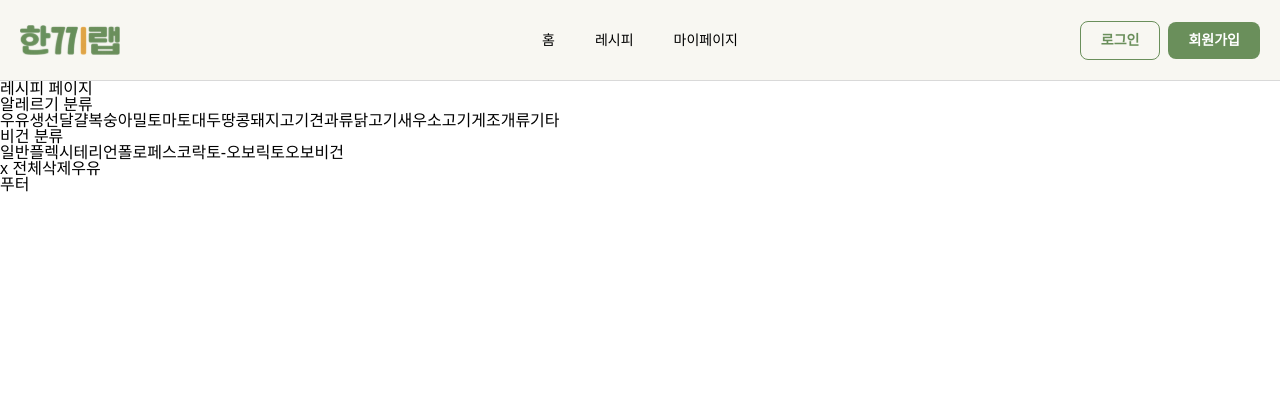
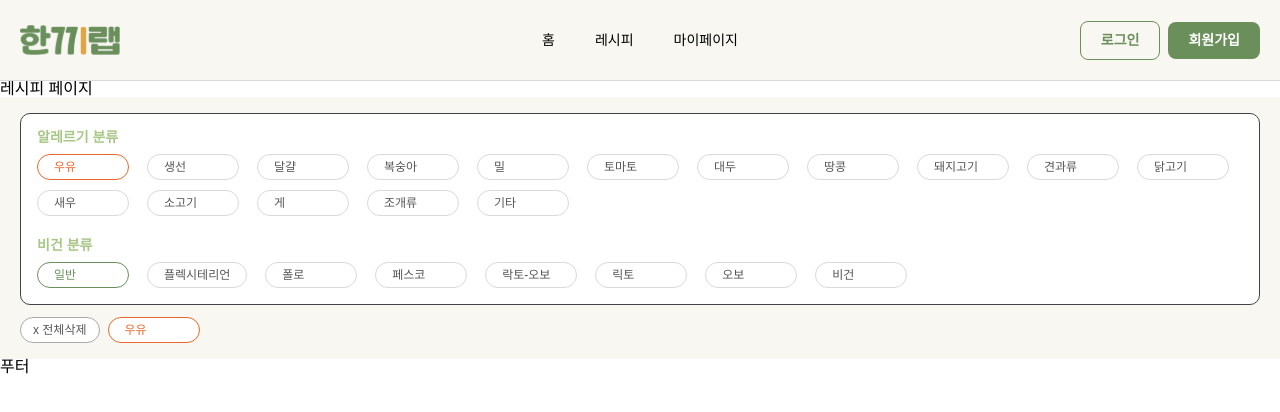
Before and after one commit to casperjwk/EST_FE_13_3nd_project, a React (Vite) app: page /recipes in a window 1280 px wide. Both pictures are taken after a click on the button "우유". Shown: the top 412 px of the page. Built offline with nearby package versions, Linux system fonts and the light colour scheme; a web font is replaced by a local one.

Commit message:
feat: add css

```diff
--- a/src/components/recipe/RecipeFilter.jsx
+++ b/src/components/recipe/RecipeFilter.jsx
@@ -1,4 +1,5 @@
 import { useState } from "react";
+import styles from "./recipeFilter.module.css";
 
 const allergyItems = [
   "우유",
@@ -76,13 +77,13 @@ function FilterPanel(){
   );
 
   return (
-    <div className="filter-panel">
-      <div className="filter-box">
-        <section className="filter-section">
-          <div className="section-title">
+    <div className={styles.filterPanel}>
+      <div className={styles.filterBox}>
+        <section className={styles.filterSection}>
+          <div className={styles.sectionTitle}>
             <span>알레르기 분류</span>
           </div>
-          <div className="chip-list">
+          <div className={styles.chipList}>
             {allergyItems.map((item)=>{
               const state = allergyFilters[item] || "none";
 
@@ -90,7 +91,7 @@ function FilterPanel(){
                 <button
                   key={item}
                   type="button"
-                  className={`chip allergy-chip ${state}`}
+                  className={`${styles.chip} ${styles.allergyChip} ${styles[state]}`}
                   onClick={() => handleAllergyClick(item)}
                 >
                   {item}
@@ -100,19 +101,21 @@ function FilterPanel(){
           </div>
         </section>
 
-        <section className="filter-section">
-          <div className="section-title">
+        <section className={styles.filterSection}>
+          <div className={styles.sectionTitle}>
             <span>비건 분류</span>
           </div>
 
-          <div className="chip-list">
+          <div className={styles.chipList}>
             {veganItems.map((item)=>{
               const selected = veganFilters === item;
               return(
                 <button
                   key={item}
                   type="button"
-                  className={`chip vegan-chip ${selected ? "selected": ""}`}
+                  className={`${styles.chip} ${styles.veganChip} ${
+                    selected ? styles.selected : ""
+                  }`}
                   onClick={()=> handleVeganClick(item)}
                 >
                   {item}
@@ -123,11 +126,11 @@ function FilterPanel(){
         </section>
       </div>
 
-      <div className="selected-filter-list">
+      <div className={styles.selectedFilterList}>
         {selectedAllergies.length > 0 && (
           <button
             type="button"
-            className="reset-chip"
+            className={styles.resetChip}
             onClick={resetAllFilters}
           >
             x 전체삭제
@@ -138,7 +141,7 @@ function FilterPanel(){
         <button
           key={item}
           type="button"
-          className={`selected-chip allergy-selected ${state}`}
+          className={`${styles.chip} ${styles.allergyChip} ${styles[state]}`}
           onClick={() => removeAllergyFilter(item)}
         >
           {item}
--- /dev/null
+++ b/src/components/recipe/recipeFilter.module.css
@@ -0,0 +1,89 @@
+.filterPanel {
+  width: 100%;
+  padding: 16px 20px;
+  background: var(--white-2);
+}
+
+.filterBox {
+  border: 1px solid var(--black-2);
+  border-radius: 10px;
+  background: var(--white-1);
+  padding: 16px;
+}
+
+.filterSection + .filterSection {
+  margin-top: 22px;
+}
+
+.sectionTitle {
+  margin-bottom: 10px;
+  color: var(--secondary);
+  font-size: 14px;
+  font-weight: 600;
+}
+
+.chipList {
+  display: flex;
+  flex-wrap: wrap;
+  gap: 10px 18px;
+}
+
+.chip {
+  min-width: 58px;
+  height: 24px;
+  padding: 0 16px;
+  border: 1px solid var(--gray-1);
+  border-radius: 999px;
+  background: #fff;
+  color: #555;
+  font-size: 12px;
+  cursor: pointer;
+}
+
+.warning {
+  border-color: var(--warning);
+  color: var(--warning);
+}
+
+.exclude {
+  border-color: var(--danger);
+  color: var(--danger);
+}
+
+.selected {
+  border-color: var(--primary);
+  color: var(--primary);
+}
+
+.selectedFilterList {
+  display: flex;
+  flex-wrap: wrap;
+  gap: 8px;
+  margin-top: 12px;
+}
+
+.resetChip,
+.selectedChip {
+  height: 24px;
+  padding: 0 12px;
+  border-radius: 999px;
+  font-size: 12px;
+}
+
+.resetChip {
+  border: 1px solid #aaa;
+  background: #fff;
+  color: #555;
+  cursor: pointer;
+}
+
+.selectedChip {
+  border: 1px solid #ddd;
+  background: #fff;
+  cursor: pointer;
+}
+
+.veganSelected {
+  border-color: #6a9f58;
+  color: #4f8740;
+}
```
